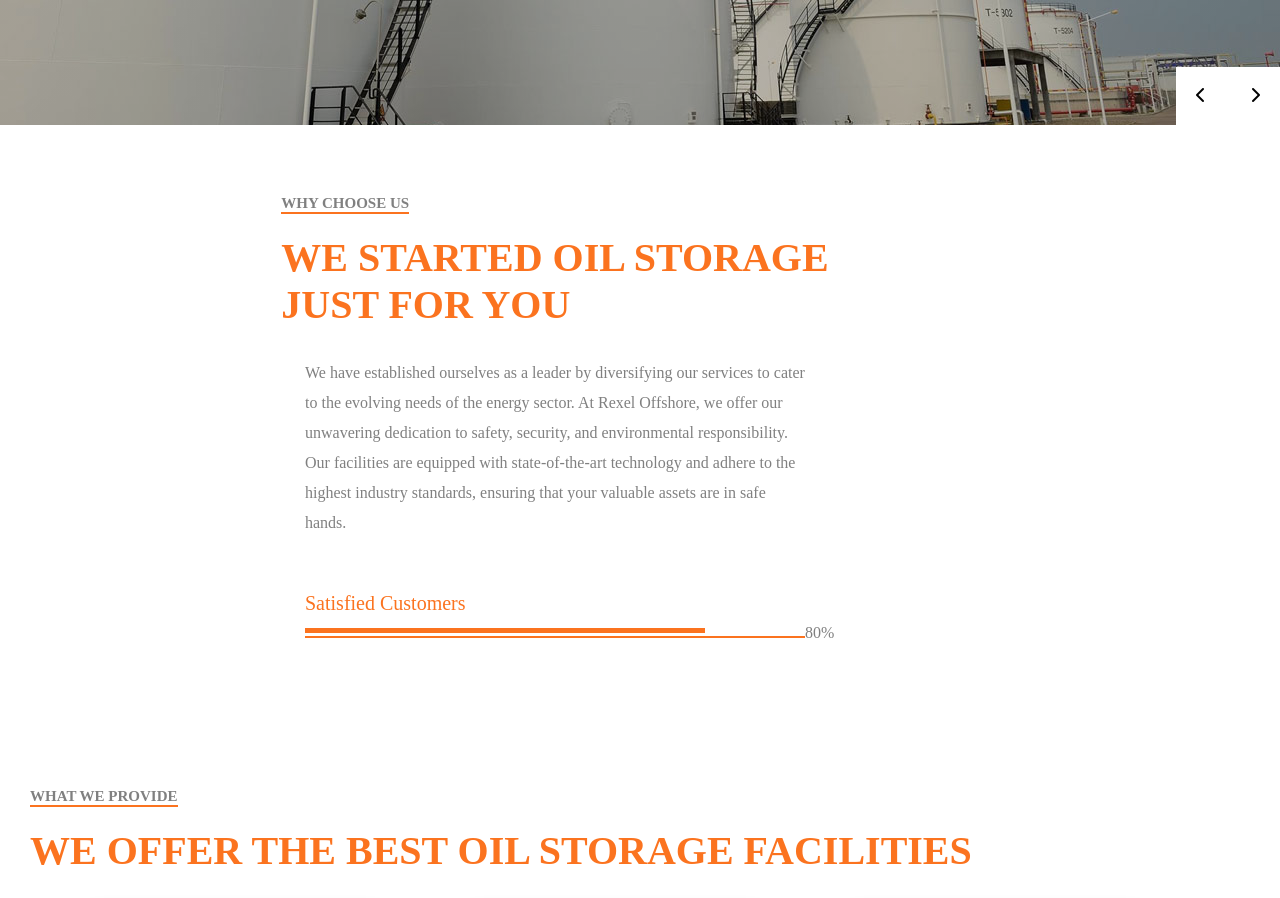
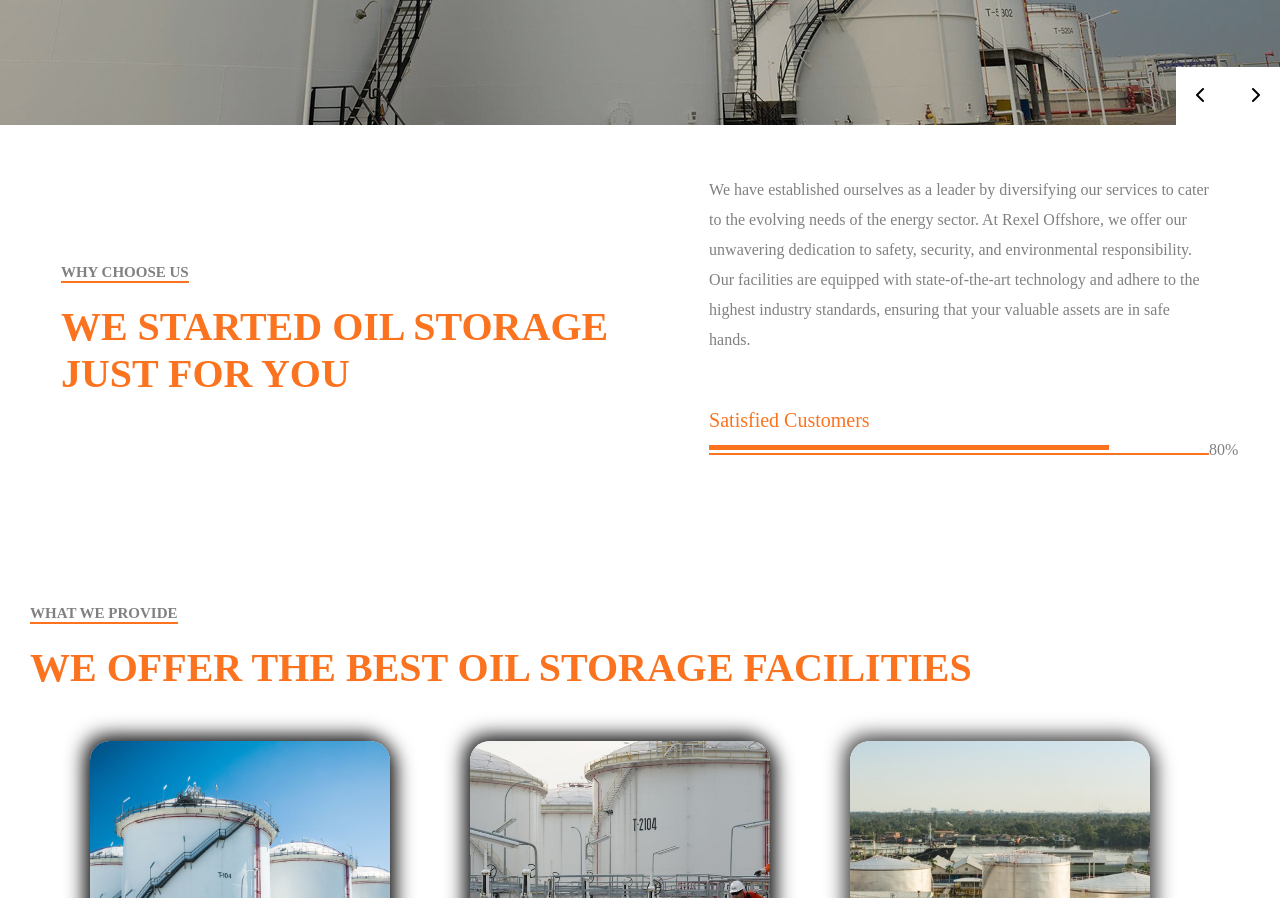
Before and after one commit to VictorEne-codes/oil-tank-farm, a plain HTML site: page index.html in a window 1280 px wide. Shown: the part 760-1658 px from the top of the page. Drawn offline with Linux system fonts and the light colour scheme.

Commit message:
corrections

```diff
--- a/style.css
+++ b/style.css
@@ -284,10 +284,10 @@ main .arrow .fa-chevron-left{
     display: flex;
     justify-content: space-evenly;
     align-items: center;
-    flex-direction: column;
+    flex-direction: row;
     gap: 30px;
     padding: 50px 0px;
-    margin-left: -170px;
+    margin-left: -10px;
 }
 .choose-us .left-side h4, .what-we-provide h4, .faqs h4, .reviews h4{
     font-size: 15px;
@@ -333,6 +333,7 @@ main .arrow .fa-chevron-left{
         display: flex;
         justify-content: center;
         align-items: center;
+        flex-direction: column;
         /* gap: 60px; */
         padding: 50px 0px;
     }
```
